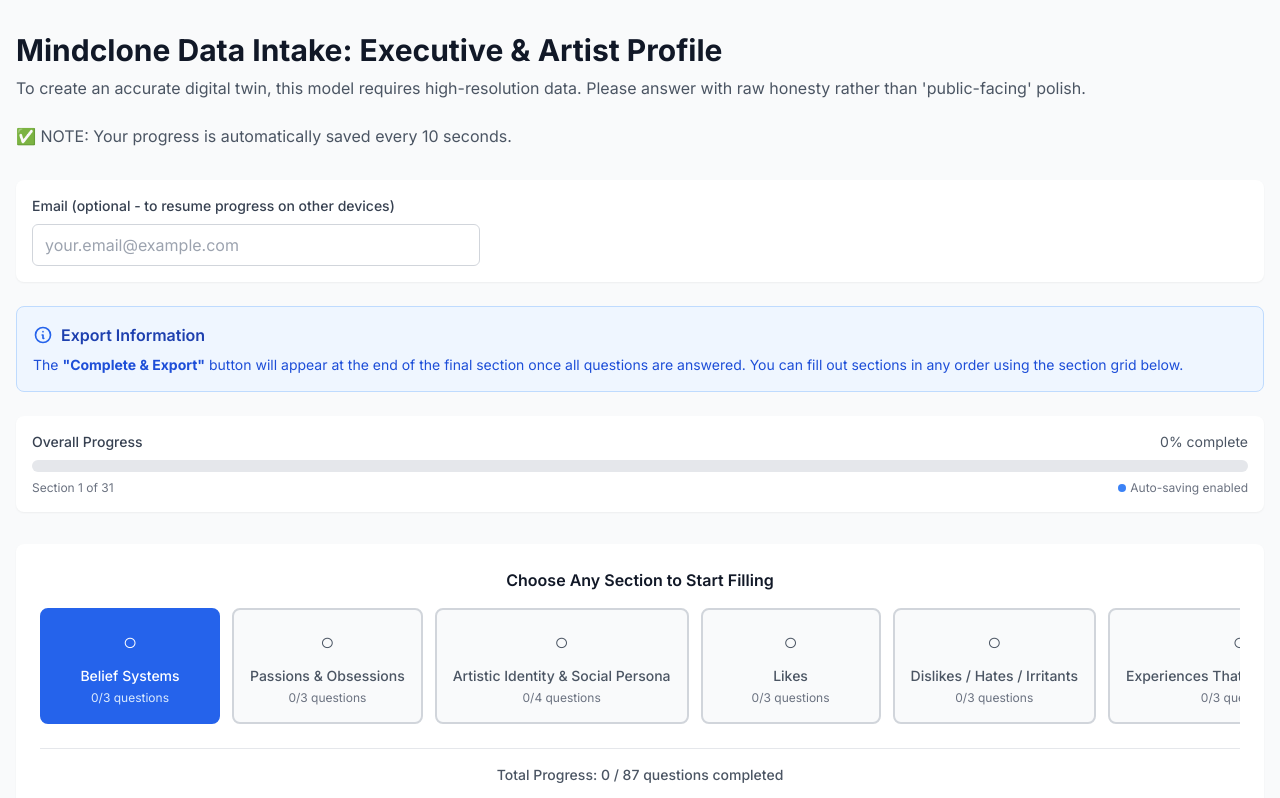
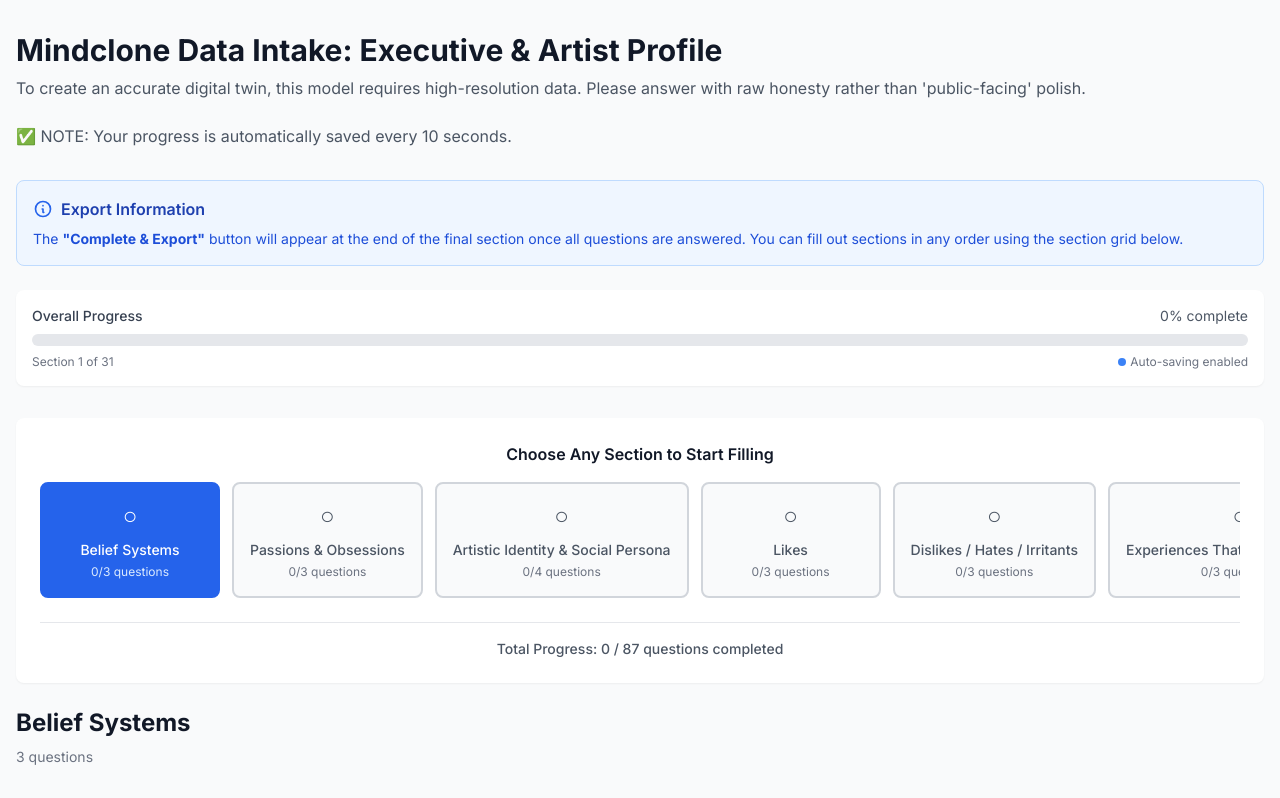
Before and after one commit to Arnav-Kumar1/Leobot, a Next.js app: page / in a window 1280 px wide. Shown: the top 798 px of the page. Built offline with nearby package versions, Linux system fonts and the light colour scheme.

Commit message:
Remove email collection feature completely - was misleading and non-functional

```diff
--- a/src/app/page.tsx
+++ b/src/app/page.tsx
@@ -15,7 +15,7 @@
   const [responses, setResponses] = useLocalStorage<Responses>('mindclone-responses', {});
   const [currentSectionIndex, setCurrentSectionIndex] = useLocalStorage<number>('mindclone-current-section', 0);
   const [isExportDialogOpen, setExportDialogOpen] = useState(false);
-  const [userEmail, setUserEmail] = useLocalStorage<string>('mindclone-email', '');
+
   const [isSaving, setIsSaving] = useState(false);
   const [isHydrated, setIsHydrated] = useState(false);
 
@@ -65,7 +65,6 @@
     try {
       const exportData = {
         timestamp: new Date().toISOString(),
-        userEmail,
         responses: formatResponsesForExport(responses),
         completionPercentage: calculateCompletionPercentage()
       };
@@ -133,21 +132,7 @@
           </p>
         </div>
 
-        {/* Email Collection */}
-        {questionsData.meta.settings.collect_email && (
-          <div className="mb-6 p-4 bg-white rounded-lg shadow-sm">
-            <label className="block text-sm font-medium text-gray-700 mb-2">
-              Email (optional - to resume progress on other devices)
-            </label>
-            <input
-              type="email"
-              value={userEmail}
-              onChange={(e) => setUserEmail(e.target.value)}
-              className="w-full max-w-md px-3 py-2 border border-gray-300 rounded-md focus:outline-none focus:ring-2 focus:ring-blue-500"
-              placeholder="your.email@example.com"
-            />
-          </div>
-        )}
+
 
         {/* Export Information Note */}
         <div className="mb-6 p-4 bg-blue-50 border border-blue-200 rounded-lg">
@@ -239,7 +224,6 @@
             isOpen={isExportDialogOpen}
             onClose={() => setExportDialogOpen(false)}
             responses={responses}
-            userEmail={userEmail}
           />
         )}
       </div>
--- a/src/components/ExportDialog.tsx
+++ b/src/components/ExportDialog.tsx
@@ -6,10 +6,9 @@
   isOpen: boolean;
   onClose: () => void;
   responses: Responses;
-  userEmail: string;
 }
 
-export default function ExportDialog({ isOpen, onClose, responses, userEmail }: ExportDialogProps) {
+export default function ExportDialog({ isOpen, onClose, responses }: ExportDialogProps) {
   const [isExporting, setIsExporting] = useState(false);
 
   // Helper function to find question details from questions data
@@ -41,7 +40,6 @@
       // Clean export data for mindclone training
       const exportData = {
         timestamp: new Date().toISOString(),
-        userEmail: userEmail || 'anonymous',
         totalResponses: answeredQuestions,
         completionRate: `${Math.round((answeredQuestions / totalQuestionsInSurvey) * 100)}%`,
 
@@ -140,11 +138,7 @@
             </div>
           </div>
 
-          {userEmail && (
-            <div className="text-sm text-gray-600 text-center mb-4">
-              Linked to: {userEmail}
-            </div>
-          )}
+
 
           {/* Email Instructions */}
           <div className="bg-blue-50 border border-blue-200 rounded-lg p-4 mb-6">
--- a/src/data/questions.json
+++ b/src/data/questions.json
@@ -5,7 +5,7 @@
     "settings": {
       "show_progress_bar": true,
       "allow_save_and_resume": true,
-      "collect_email": true
+      "collect_email": false
     }
   },
   "sections": [
```
